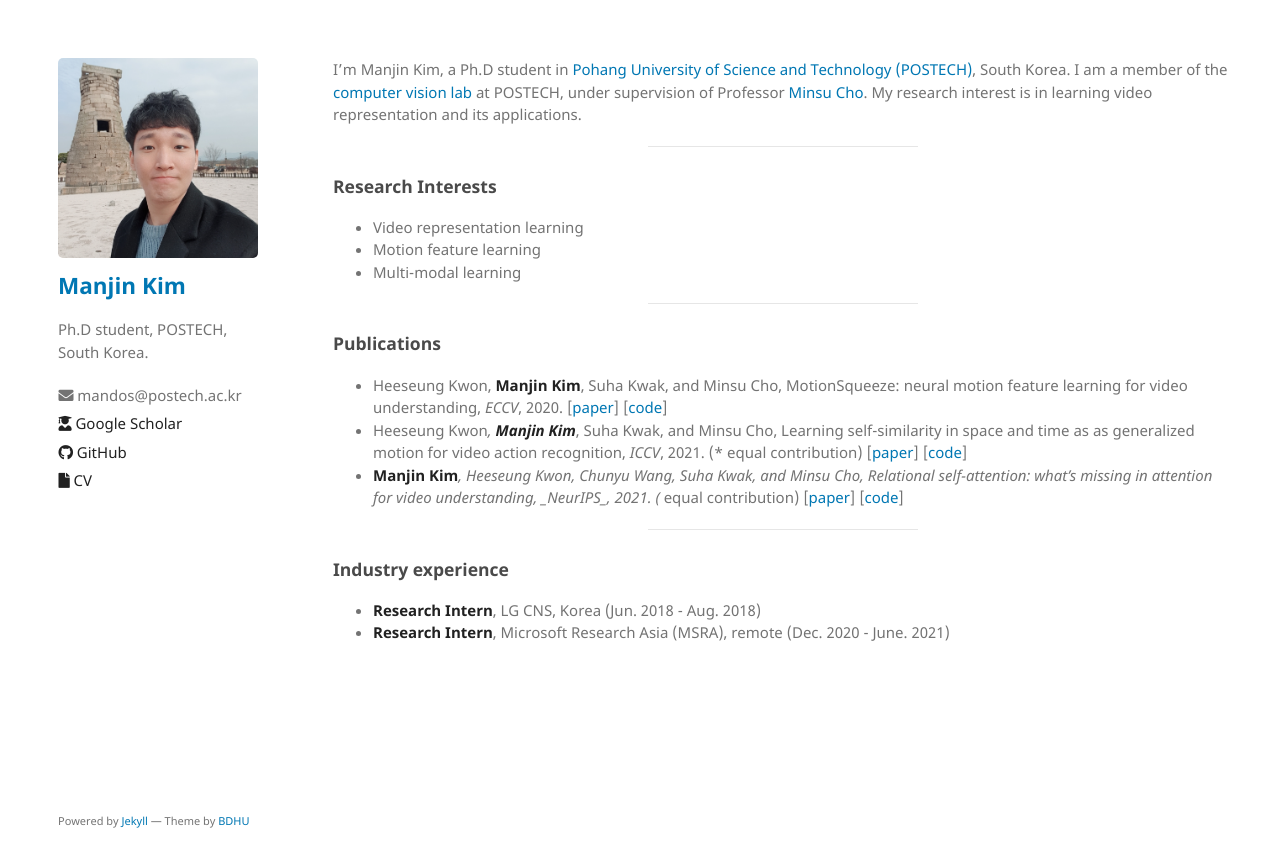
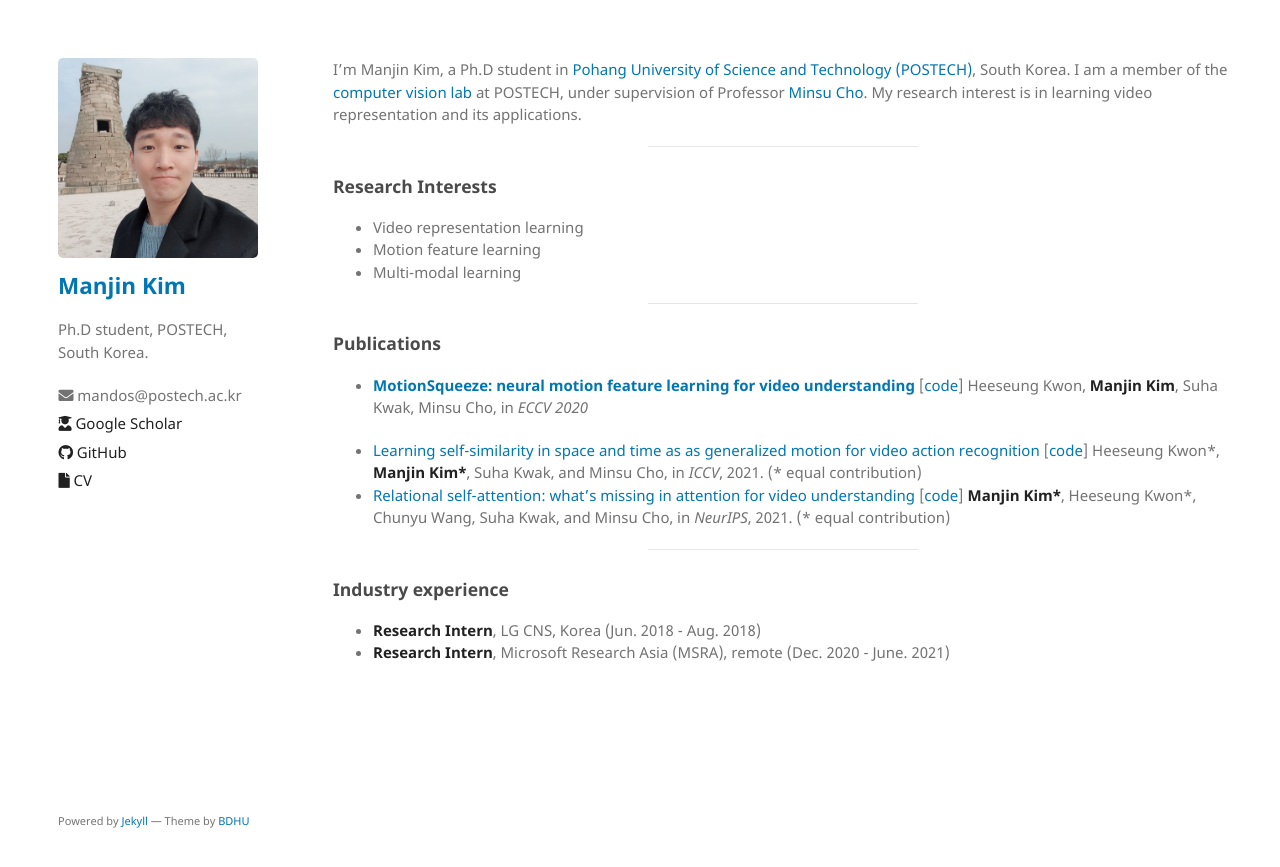
Before and after one commit to KimManjin/KimManjin.github.io, a Jekyll site: the page built from index.md, in a window 1280 px wide. Shown: the top 867 px of the page. Built offline with Jekyll 4.4.1, drawn with Linux system fonts in a browser that asks for light colours; our own code applies the rules of GitHub Pages for plain Markdown files.

Commit message:
Update index.md

```diff
--- a/index.md
+++ b/index.md
@@ -25,9 +25,13 @@ I'm Manjin Kim, a Ph.D student in [Pohang University of Science and Technology (
 ---------------------------------------------
 
 ### Publications
-* Heeseung Kwon, **Manjin Kim**, Suha Kwak, and Minsu Cho, MotionSqueeze: neural motion feature learning for video understanding, _ECCV_, 2020. [[paper](https://arxiv.org/abs/2007.09933)] [[code](https://github.com/arunos728/MotionSqueeze)]
-* Heeseung Kwon*, **Manjin Kim***, Suha Kwak, and Minsu Cho, Learning self-similarity in space and time as as generalized motion for video action recognition, _ICCV_, 2021.   (* equal contribution) [[paper](https://arxiv.org/abs/2102.07092)] [[code](https://github.com/arunos728/SELFY)]
-* **Manjin Kim***, Heeseung Kwon, Chunyu Wang, Suha Kwak, and Minsu Cho, Relational self-attention: what's missing in attention for video understanding, _NeurIPS_, 2021.   (* equal contribution) [[paper](https://arxiv.org/abs/2111.01673)] [[code](https://github.com/KimManjin/RSA)]
+* **[MotionSqueeze: neural motion feature learning for video understanding](https://arxiv.org/abs/2007.09933)** [[code](https://github.com/arunos728/MotionSqueeze)]
+  Heeseung Kwon, **Manjin Kim**, Suha Kwak, Minsu Cho, in *ECCV 2020*
+
+* [Learning self-similarity in space and time as as generalized motion for video action recognition](https://arxiv.org/abs/2102.07092) [[code](https://github.com/arunos728/SELFY)]
+  Heeseung Kwon\*, **Manjin Kim\***, Suha Kwak, and Minsu Cho, in _ICCV_, 2021. (* equal contribution)
+* [Relational self-attention: what's missing in attention for video understanding](https://arxiv.org/abs/2111.01673) [[code](https://github.com/KimManjin/RSA)]
+  **Manjin Kim\***, Heeseung Kwon\*, Chunyu Wang, Suha Kwak, and Minsu Cho, in _NeurIPS_, 2021.   (* equal contribution)
 
 ---------------------------------------------
 
```
